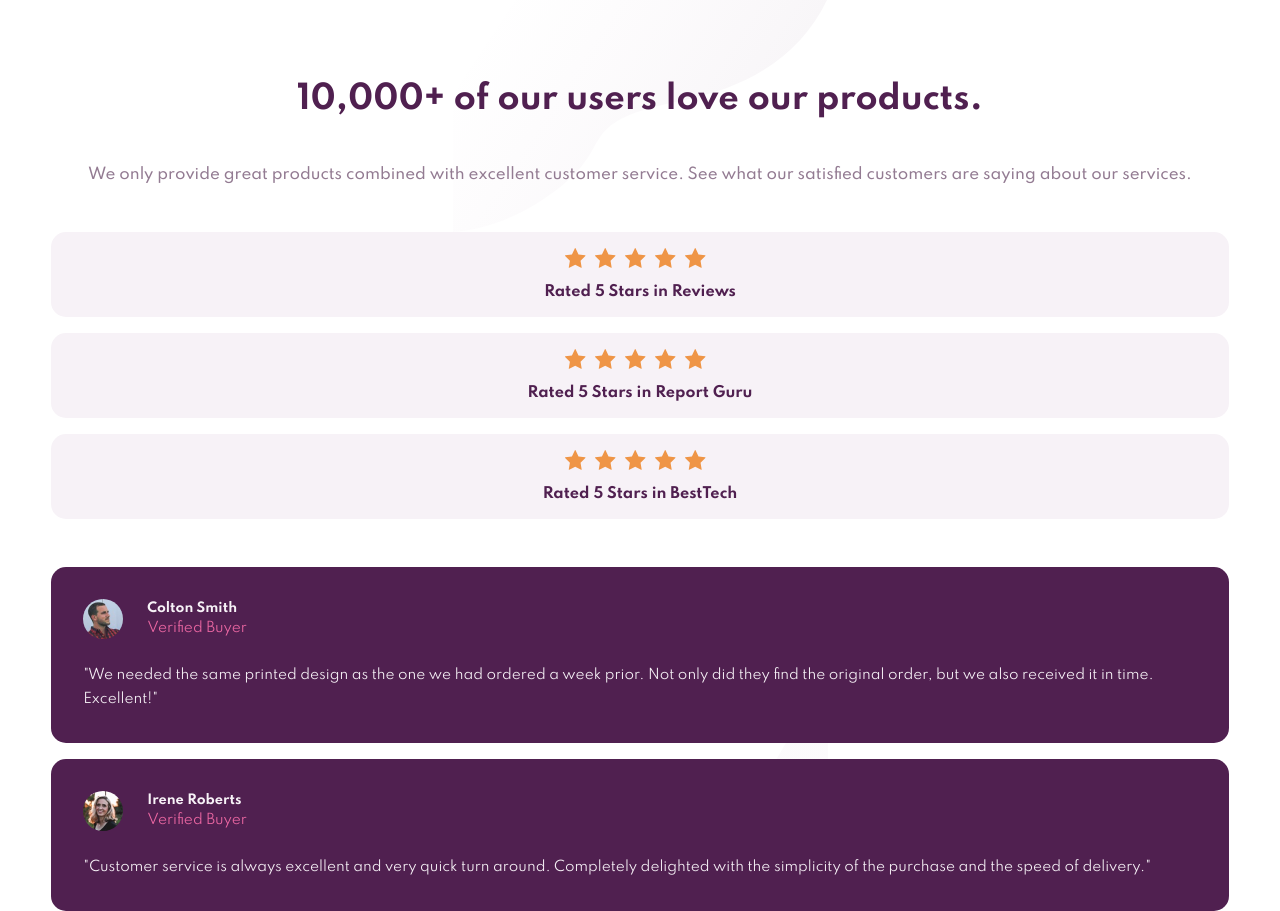
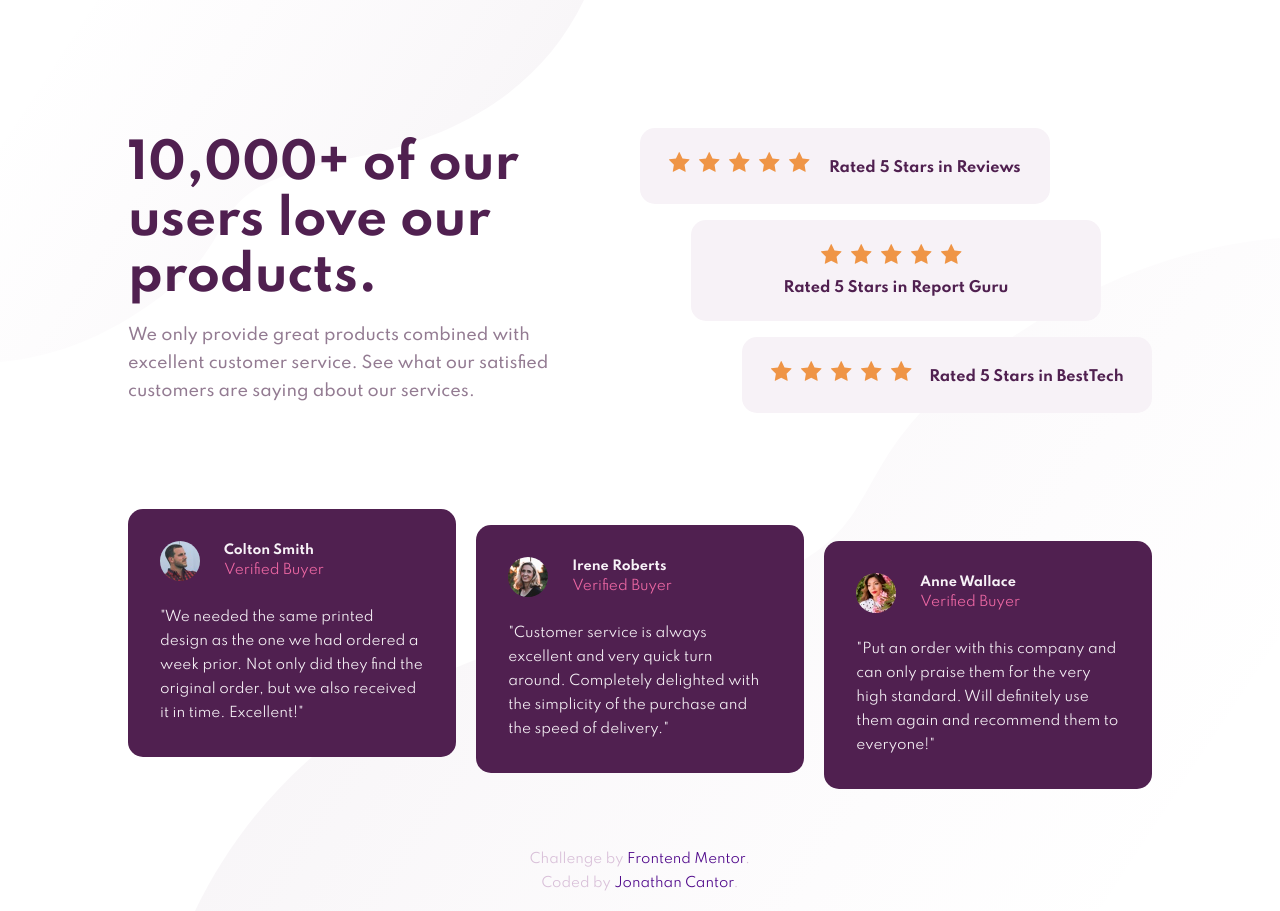
Before and after one commit to jonatcantor/Social-proof-section, a plain HTML site: page index.html in a window 1280 px wide. Shown: the top 911 px of the page. Drawn offline with Linux system fonts and the light colour scheme.

Commit message:
Added desktop design

```diff
--- a/css/index.css
+++ b/css/index.css
@@ -25,6 +25,7 @@ body {
   background-color: var(--bg-color);
   padding: 0 4%;
   min-width: 320px;
+  overflow-x: hidden;
 
   background-image: url("../images/bg-pattern-top-mobile.svg"),
     url("../images/bg-pattern-bottom-mobile.svg");
@@ -134,16 +135,16 @@ footer a {
   margin-right: 1.5rem;
 }
 
-.comment__image--1{
-    background-image: url("../images/image-colton.jpg");
+.comment__image--1 {
+  background-image: url("../images/image-colton.jpg");
 }
 
-.comment__image--2{
-    background-image: url("../images/image-irene.jpg");
+.comment__image--2 {
+  background-image: url("../images/image-irene.jpg");
 }
 
-.comment__image--3{
-    background-image: url("../images/image-anne.jpg");
+.comment__image--3 {
+  background-image: url("../images/image-anne.jpg");
 }
 
 .comment__person-name {
@@ -166,7 +167,106 @@ footer a {
   line-height: 1.5rem;
 }
 
-/* desktop style */
+/* desktop styles */
 @media (min-width: 992px) {
+  body {
+    background-image: url("../images/bg-pattern-top-desktop.svg"),
+      url("../images/bg-pattern-bottom-desktop.svg");
+    background-position: top left, bottom right;
+    padding: 0 10%;
+    min-width: 100vw;
+    min-height: 100vh;
+    display: flex;
+    flex-direction: column;
+    justify-content: space-between;
+  }
 
+  h1 {
+    font-size: 3rem;
+    text-align: left;
+    color: var(--primary-color);
+    font-weight: 700;
+  }
+
+  /* description */
+  .description{
+      font-size: 1rem;
+      text-align: left;
+      margin-top: 1rem;
+      margin-bottom: 0;
+      line-height: 1.75rem;
+  }
+
+  /* container */
+  .container{
+      display: flex;
+      justify-content: space-between;
+      align-items: center;
+      margin-top: 8rem;
+      margin-bottom: 3rem;
+  }
+
+  .left-side{
+      width: 45%;
+  }
+
+  .right-side{
+      width: 50%;
+  }
+
+  /* rate */
+  .rate{
+      display: flex;
+      flex-direction: row;
+      justify-content: space-between;
+      flex-wrap: wrap;
+      align-items: center;
+      padding: 1.5rem;
+      width: 80%;
+  }
+
+  .rate:nth-child(2){
+      margin: auto;
+  }
+
+  .rate:last-child{
+      margin-left: auto;
+  }
+
+  .rate__text{
+      margin: 0.5rem auto auto auto;
+  }
+
+  .rate__star-icon{
+      margin: auto auto 0.5rem auto;
+  }
+
+  .rate:first-child{
+      margin-top: 0;
+  }
+
+  .rate:last-child{
+      margin-bottom: 0;
+  }
+
+  /* comments */
+  .comments{
+      display: flex;
+      flex-direction: row;
+      justify-content: space-between;
+      align-items: center;
+  }
+
+  /* comment */
+  .comment{
+      width: 32%;
+  }
+
+  .comment:first-child{
+      margin: 0 0 auto 0;
+  }
+
+  .comment:last-child{
+      margin: auto 0 0 0 ;
+  }
 }
```
